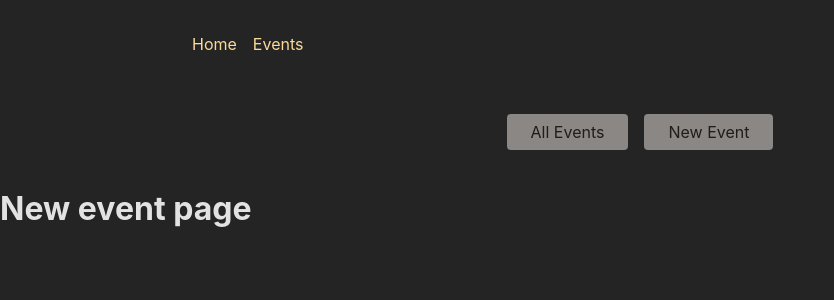
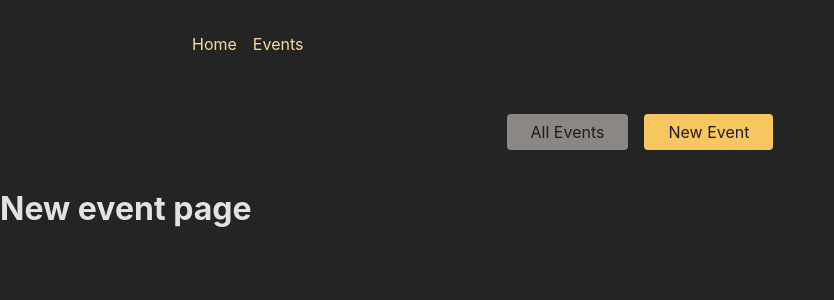
Before and after one commit to PraneethBunny123/routing-challenge, a React (Create React App) app in the folder frontend/: page /events/new in a window 1280 px wide. Shown: the top 300 px of the page, without its empty margins (0-834 px from the left). Built offline with nearby package versions, Linux system fonts and the light colour scheme.

Commit message:
Modified the a tags in the EventsNavigation component to NavLink and gave the active css class

```diff
--- a/frontend/src/components/EventsNavigation.js
+++ b/frontend/src/components/EventsNavigation.js
@@ -1,3 +1,4 @@
+import { NavLink } from 'react-router-dom';
 import classes from './EventsNavigation.module.css';
 
 function EventsNavigation() {
@@ -6,10 +7,22 @@ function EventsNavigation() {
       <nav>
         <ul className={classes.list}>
           <li>
-            <a href="/events">All Events</a>
+            <NavLink
+              to="/events"
+              className={({isActive}) => isActive ? classes.active : undefined}
+              end
+            >
+              All Events
+            </NavLink>
           </li>
           <li>
-            <a href="/events/new">New Event</a>
+            <NavLink
+              to="/events/new"
+              className={({isActive}) => isActive ? classes.active : undefined}
+              end
+            >
+              New Event
+            </NavLink>
           </li>
         </ul>
       </nav>
```
